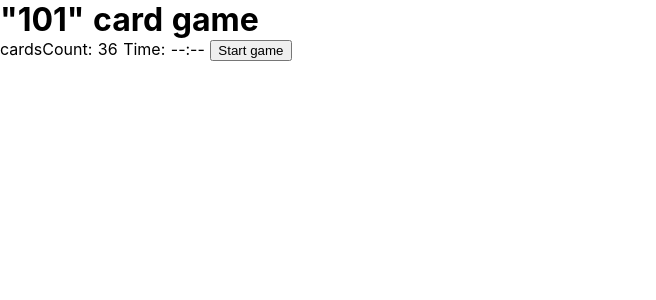
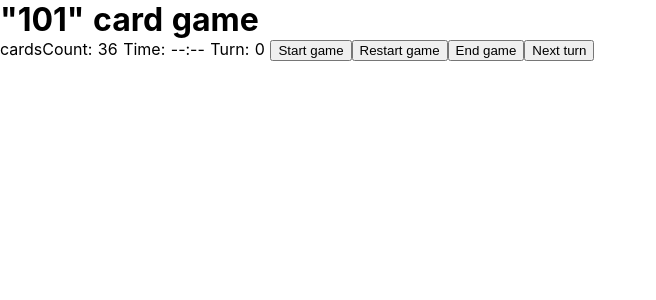
Before and after one commit to rvfch/game101online, a Nuxt app: page / in a window 1280 px wide. Shown: the top 300 px of the page, without its empty margins (0-656 px from the left). Built offline with nearby package versions, Linux system fonts and the light colour scheme.

Commit message:
Start, end, restart game, turns system.

```diff
--- a/components/Game.vue
+++ b/components/Game.vue
@@ -2,7 +2,11 @@
   <div>
     cardsCount: {{ cardsCount }}
     Time: {{ timer }}
-    <button type="button" @click="startGame()">Start game</button>
+    Turn: {{ turn }}
+    <button v-show="!gameStarted" type="button" @click="startGame()">Start game</button>
+    <button type="button" @click="restartGame()">Restart game</button>
+    <button type="button" @click="endGame()">End game</button>
+    <button type="button" @click="pushTurn()">Next turn</button>
   </div>
 </template>
 
@@ -10,6 +14,11 @@
 export default {
   data() {
     return {
+      // states viarables
+      gameEnded: false,
+      gameStarted: false,
+      // player id each turn (Player 1 -> turn = 1 ; Player 2 -> turn = 2 ; etc.)
+      turn: 0,
       // Timer initializing
       timer: '--:--',
       // count of players (only for testing)
@@ -99,10 +108,32 @@ export default {
     shuffleCards: function () {
 
     },
-    // Function for starting a game
+    // Functions for control a game
     startGame: function () {
+      this.gameStarted = true
+      this.pushTurn()
       // Debug
       console.log('Game started')
+    },
+    endGame: function () {
+      this.gameStarted = false
+      this.gameEnded = true
+      this.turn = 0
+      // debug
+      console.log('Game ended')
+    },
+    restartGame: function () {
+      this.endGame()
+      this.gameEnded = false
+      this.startGame()
+      // debug
+      console.log('Game restarted')
+    },
+    // Functions for game logic
+    pushTurn: function () {
+      if (this.turn < this.players.length) { this.turn++ } else if (!this.gameEnded) { this.turn = 1 } else { this.turn = 0 }
+      // debug
+      console.log('push Turn')
     }
   }
 }
```
